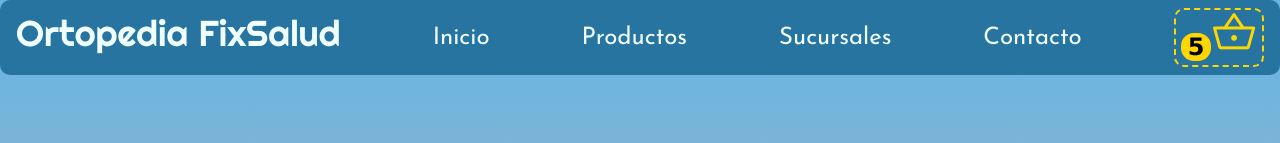
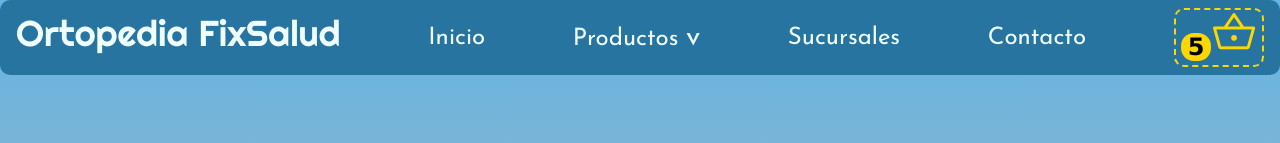
Before and after one commit to JuanmaEiroa/Coderhouse-ReactJS-ProyectoFinal-Eiroa, a React (Vite) app: page / in a window 1280 px wide. Shown: the top 143 px of the page. Built offline with nearby package versions, Linux system fonts and the light colour scheme.

Commit message:
Preentrega 1: Añadido de props para el saludo en landing page, agregado de menu de productos

```diff
--- a/package.json
+++ b/package.json
@@ -9,6 +9,7 @@
     "preview": "vite preview"
   },
   "dependencies": {
+    "@chakra-ui/icons": "^2.0.17",
     "@chakra-ui/react": "^2.4.9",
     "@emotion/react": "^11.10.5",
     "@emotion/styled": "^11.10.5",
--- a/src/App.jsx
+++ b/src/App.jsx
@@ -5,7 +5,7 @@ const App = () => {
   return (
     <div>
       <Navbar />
-      <ItemListContainer />
+      <ItemListContainer welcome="Bienvenidos a Ortopedia FixSalud"/>
     </div>
   )
 }
--- a/src/components/ItemListContainer.jsx
+++ b/src/components/ItemListContainer.jsx
@@ -1,9 +1,9 @@
 import React from 'react'
 
-const ItemListContainer = () => {
+const ItemListContainer = ({welcome}) => {
   return (
     <>
-    <h2 className="welcome">Bienvenidos a Ortopedia FixSalud</h2>
+    <h2 className="welcome">{welcome}</h2>
     </>
   )
 }
--- a/src/components/Navbar.jsx
+++ b/src/components/Navbar.jsx
@@ -19,9 +19,24 @@ const Navbar = () => {
         <Box>
           <a>Inicio</a>
         </Box>
-        <Box>
-          <a>Productos</a>
-        </Box>
+        <Menu>
+          <MenuButton className="menuButton">
+            Productos <span className="chevron">v</span>
+          </MenuButton>
+          <MenuList className="productMenu">
+            <MenuItem className="productMenuItem">Sillas de Ruedas</MenuItem>
+            <MenuItem className="productMenuItem">Andadores</MenuItem>
+            <MenuItem className="productMenuItem">Bastones</MenuItem>
+            <MenuItem className="productMenuItem">
+              Muñequeras/Rodilleras
+            </MenuItem>
+            <MenuItem className="productMenuItem">Collares</MenuItem>
+            <MenuItem className="productMenuItem">
+              Suplementos Vitamínicos
+            </MenuItem>
+            <MenuItem className="productMenuItem">Prótesis</MenuItem>
+          </MenuList>
+        </Menu>
         <Box>
           <a>Sucursales</a>
         </Box>
--- a/src/index.css
+++ b/src/index.css
@@ -53,7 +53,24 @@ h1 {
 
 a:hover {
   font-weight: 600;
-  color: gold;
+  font-style: italic;
+}
+
+.productMenu, .productMenuItem {
+  background-color: rgb(39, 116, 161) !important;
+}
+
+.productMenuItem:hover {
+  font-weight: 600;
+  background-color: rgb(3, 47, 65) !important;
+}
+
+.chevron {
+  font-size: 120%;
+}
+
+.menuButton:hover {
+  font-weight: 600;
   font-style: italic;
 }
 
```
Also changed, not shown: 1 other file (tests, documents, lock files or other folders).
